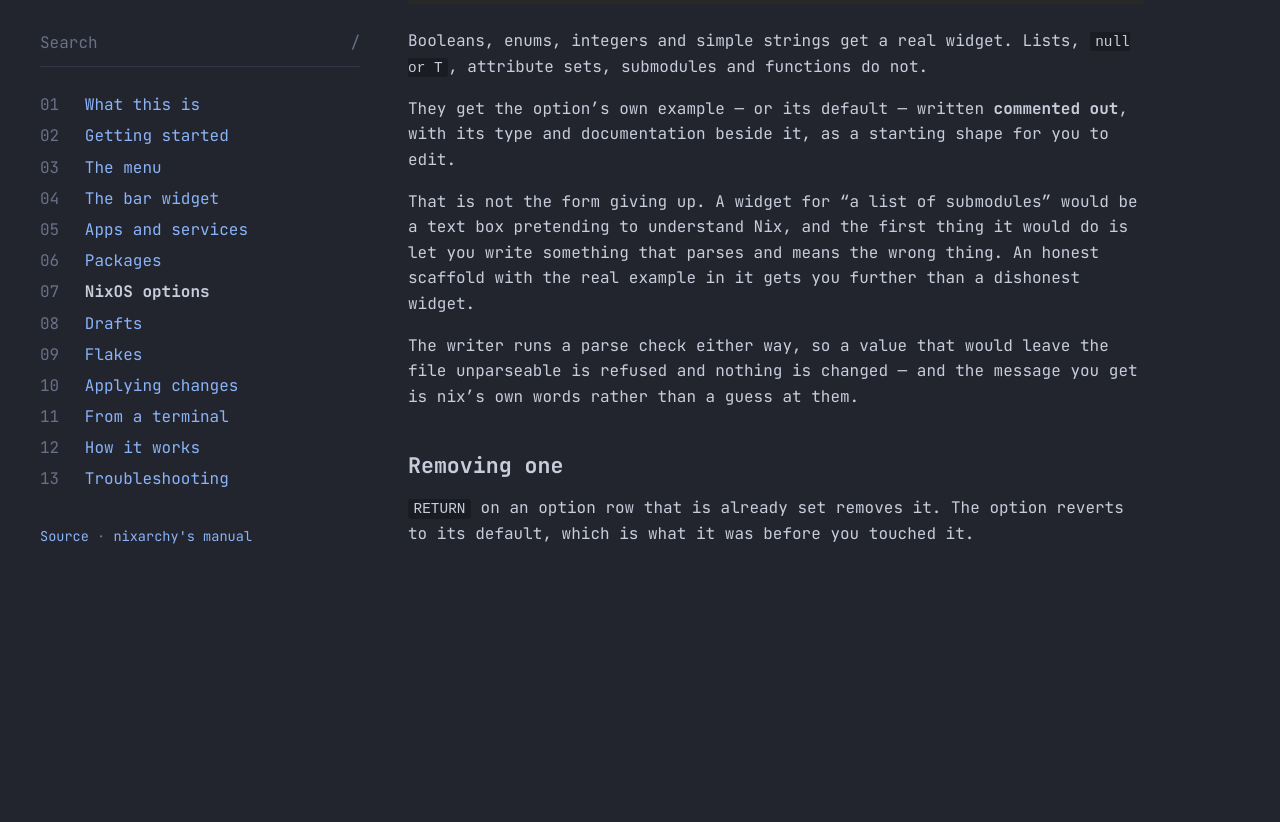
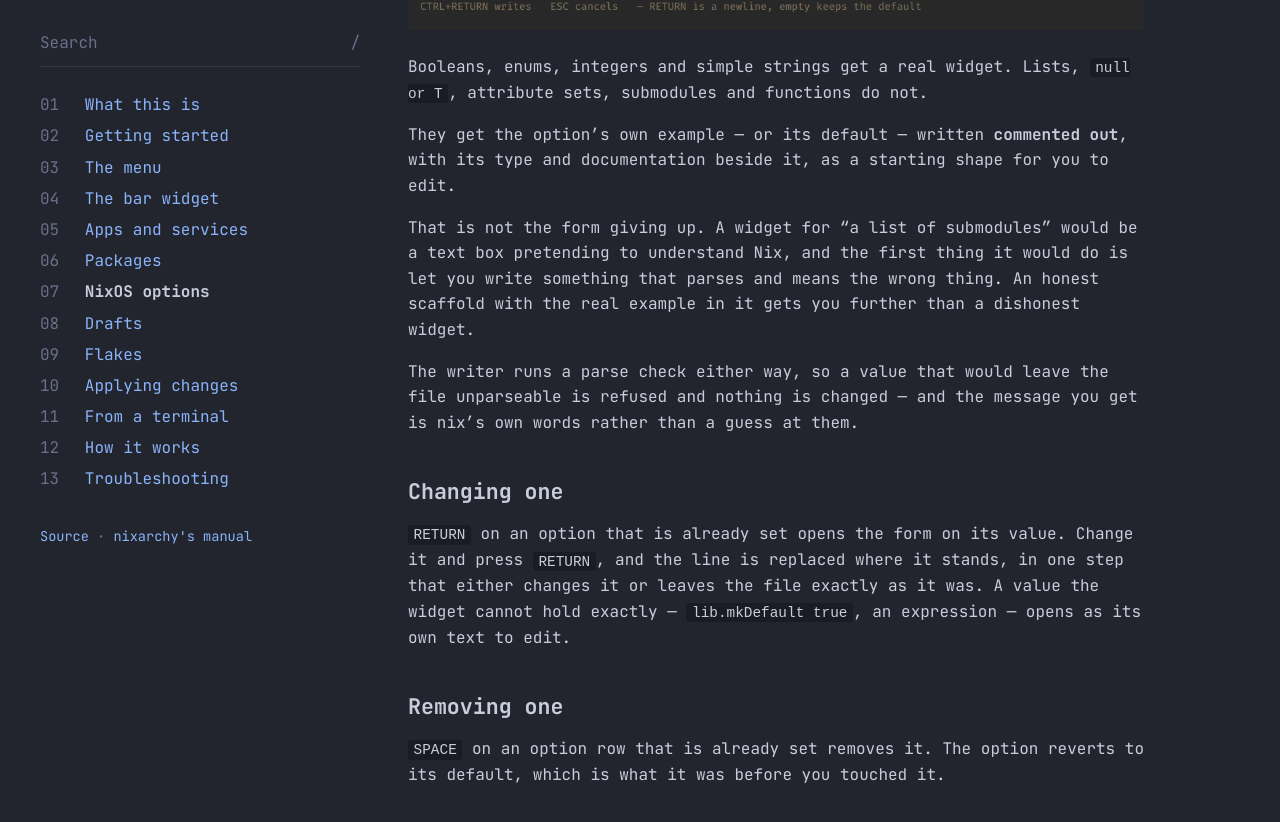
Before and after one commit to olafkfreund/nixarchy-pkg, a Jekyll site: the page built from docs/manual/options.md, in a window 1280 px wide and 900 px high, scrolled down 2694 px. Shown: the top 822 px of the window. Built offline with Jekyll 4.4.1, drawn with Linux system fonts in a browser that asks for light colours; before the commit the page ends 3353 px from its top, so only the background shows below that; some of the changed text lies outside the part shown.

Commit message:
fix: the option form offers what it can write, shows what is set, and changes it (#28)
- opt describe fills an enum's choices only when every alternative is a
  quoted string or an integer: `one of 6, 7, 8` now offers 6/7/8, and a
  prose or mixed list goes to the scaffold with choicesUnavailable
  instead of an empty or partial dropdown.
- opt describe reports `current` (absent / scaffold / set + the raw
  expression), found by the writers' own end-of-line marker rule. The
  form opens on it when the widget can hold it exactly, and as text when
  it cannot, and writes with `replace` when a line is already there --
  which it never called, so a set option could not be changed.
- Values are written as typed: the writers no longer squeeze runs of
  spaces (strings included), a multi-line value whose newlines mean
  something ('' strings, # comments) is refused rather than flattened,
  and the string widget escapes ${.
- Form responses are checked (no answer is not success), stale ones are
  dropped, and a form write holds the model's busy guard so `a` cannot
  apply mid-write.

Tests run on razer. Docs: README option forms, manual options page
(which also said RETURN removes a set option; it is SPACE).

Plan: plan/2026-09-21-28-option-form-gaps.md (steps 1-7; findings under
"Found while implementing").

Co-Authored-By: Claude Opus 5 (1M context) <noreply@anthropic.com>
Claude-Session: https://claude.ai/code/session_015eFoUrqY97oVjcrs3uqp4X

```diff
--- a/docs/manual/options.md
+++ b/docs/manual/options.md
@@ -35,7 +35,9 @@ The type, the documentation and the default are all shown. `RETURN` writes,
 
 This is the rule worth internalising, and it is deliberate.
 
-The value the form shows you is the **default**. If you leave it alone and
+The value the form shows you is the **default** — or, when the option is
+already set, the value in `apps.nix`, labelled *set in apps.nix*. If you
+leave it alone and
 press `RETURN`, nothing is written — because the default is already in force,
 and a copied-out default is a line that *reads* like a decision and is not
 one. Six months later you cannot tell which of your option lines you meant
@@ -65,7 +67,15 @@ The writer runs a parse check either way, so a value that would leave the
 file unparseable is refused and nothing is changed — and the message you get
 is nix's own words rather than a guess at them.
 
+## Changing one
+
+`RETURN` on an option that is already set opens the form on its value.
+Change it and press `RETURN`, and the line is replaced where it stands, in one
+step that either changes it or leaves the file exactly as it was. A value the
+widget cannot hold exactly — `lib.mkDefault true`, an expression — opens as its
+own text to edit.
+
 ## Removing one
 
-`RETURN` on an option row that is already set removes it. The option reverts
+`SPACE` on an option row that is already set removes it. The option reverts
 to its default, which is what it was before you touched it.
```
Also changed, not shown: plan/2026-09-21-28-option-form-gaps.md (+17 -0 lines), README.md, 3 other files.
